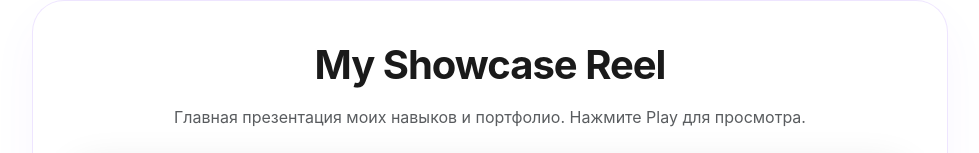
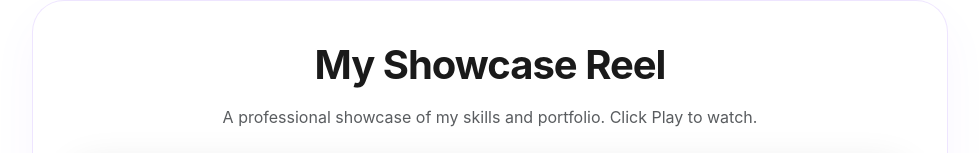
Before and after one commit to verloren812/my-portfolio, a Flask app: page / in a window 1280 px wide. Shown: the part 1316-1469 px from the top of the page, without its empty margins (150-1129 px from the left). Run offline with Flask 3, Linux system fonts and the light colour scheme.

Commit message:
Update index.html

```diff
--- a/portfolio/templates/index.html
+++ b/portfolio/templates/index.html
@@ -243,7 +243,7 @@
         <div class="container" style="max-width: 940px;">
             <div class="showcase-container">
                 <h2 class="fw-bold mb-3 display-6" style="letter-spacing: -1px;">My Showcase Reel</h2>
-                <p class="text-muted mb-4">Главная презентация моих навыков и портфолио. Нажмите Play для просмотра.</p>
+                <p class="text-muted mb-4">A professional showcase of my skills and portfolio. Click Play to watch.</p>
 
                 <div class="showcase-video-wrapper">
                     <!-- Замени dQw4w9WgXcQ на ID своего главного видео презентации -->
```
